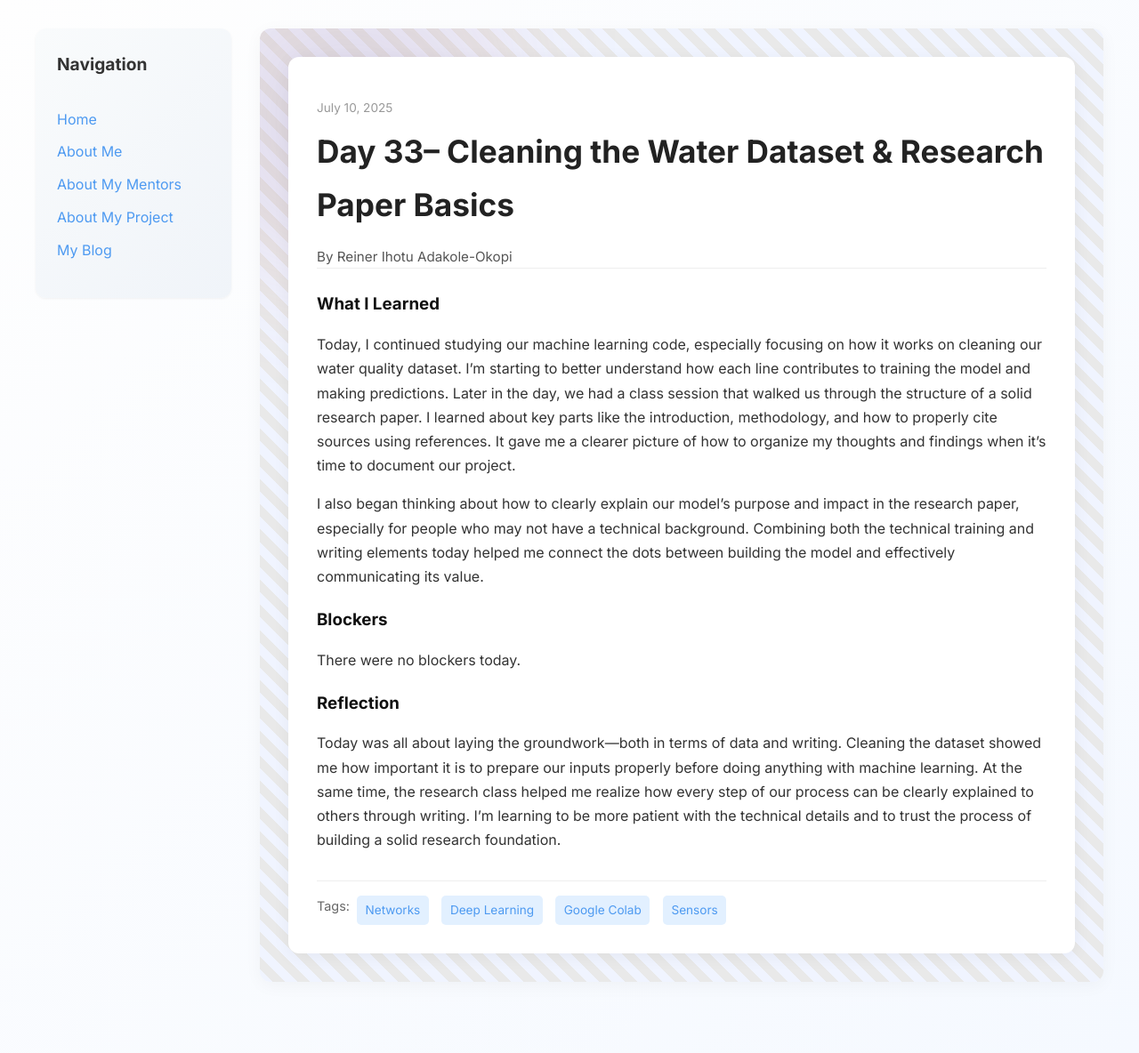
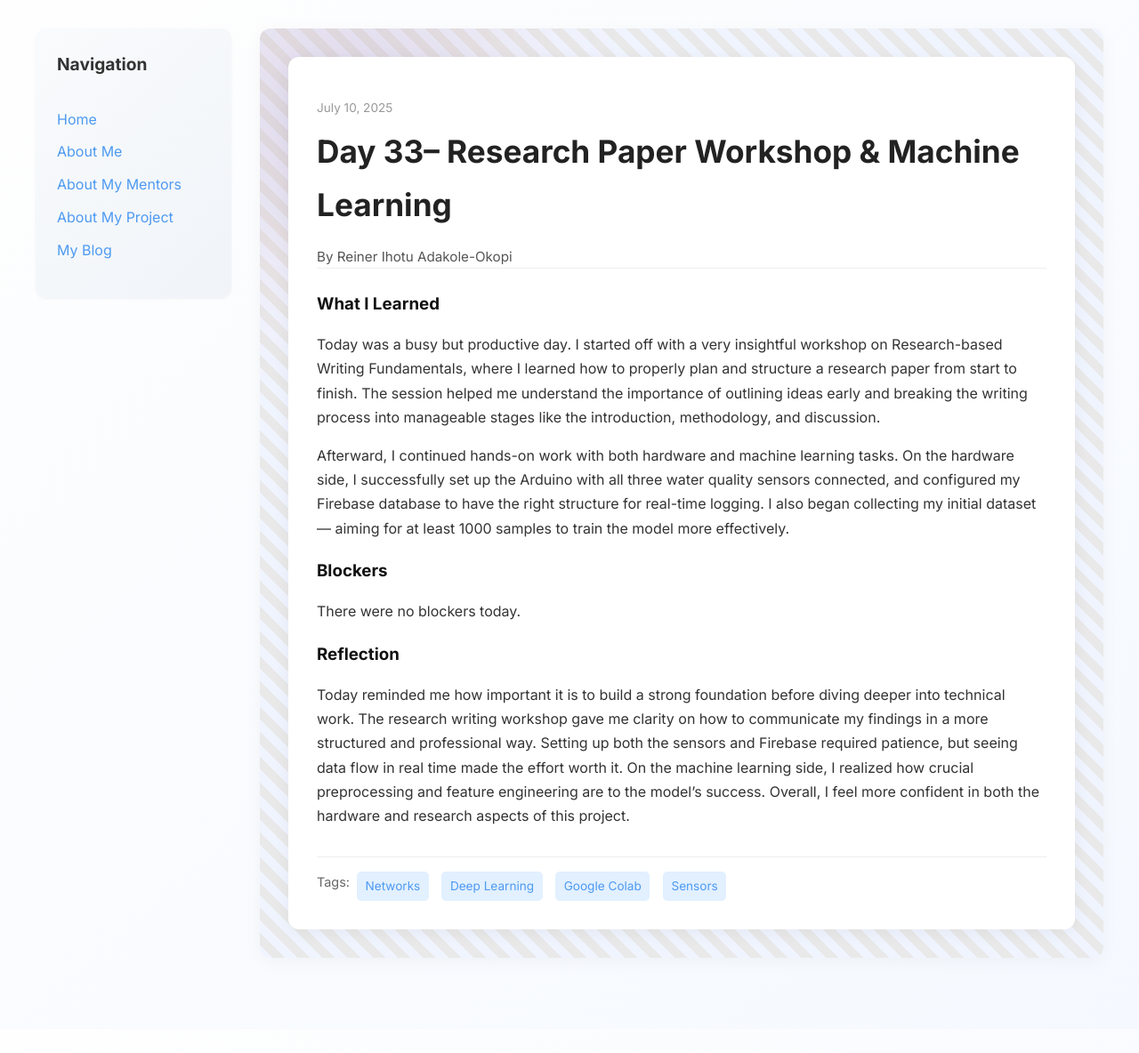
Before and after one commit to Reiner343/Reiner343.github.io, a Jekyll site: the page built from _posts/2025-07-10-day-33.md, in a window 1280 px wide. Shown: the whole page at 89% size. Built offline with Jekyll 4.4.1, drawn with Linux system fonts in a browser that asks for light colours; after the commit the page ends 1157 px from its top, so only the background shows below that.

Commit message:
Update 2025-07-10-day-33.md

```diff
--- a/_posts/2025-07-10-day-33.md
+++ b/_posts/2025-07-10-day-33.md
@@ -1,19 +1,19 @@
 ---
 layout: post
-title: "Day 33– Cleaning the Water Dataset & Research Paper Basics"
+title: "Day 33– Research Paper Workshop & Machine Learning"
 date: 2025-07-10
 author: Reiner Ihotu Adakole-Okopi
 permalink: /day33.html
 tags: ["Networks", "Deep Learning", "Google Colab", "Sensors"]
 
 what_i_learned: |
-  Today, I continued studying our machine learning code, especially focusing on how it works on cleaning our water quality dataset. I'm starting to better understand how each line contributes to training the model and making predictions. Later in the day, we had a class session that walked us through the structure of a solid research paper. I learned about key parts like the introduction, methodology, and how to properly cite sources using references. It gave me a clearer picture of how to organize my thoughts and findings when it’s time to document our project.
+  Today was a busy but productive day. I started off with a very insightful workshop on Research-based Writing Fundamentals, where I learned how to properly plan and structure a research paper from start to finish. The session helped me understand the importance of outlining ideas early and breaking the writing process into manageable stages like the introduction, methodology, and discussion.
 
-  I also began thinking about how to clearly explain our model's purpose and impact in the research paper, especially for people who may not have a technical background. Combining both the technical training and writing elements today helped me connect the dots between building the model and effectively communicating its value.
+  Afterward, I continued hands-on work with both hardware and machine learning tasks. On the hardware side, I successfully set up the Arduino with all three water quality sensors connected, and configured my Firebase database to have the right structure for real-time logging. I also began collecting my initial dataset — aiming for at least 1000 samples to train the model more effectively.
 
 blockers: |
   There were no blockers today.
 
 reflection: |
-  Today was all about laying the groundwork—both in terms of data and writing. Cleaning the dataset showed me how important it is to prepare our inputs properly before doing anything with machine learning. At the same time, the research class helped me realize how every step of our process can be clearly explained to others through writing. I’m learning to be more patient with the technical details and to trust the process of building a solid research foundation.
+  Today reminded me how important it is to build a strong foundation before diving deeper into technical work. The research writing workshop gave me clarity on how to communicate my findings in a more structured and professional way. Setting up both the sensors and Firebase required patience, but seeing data flow in real time made the effort worth it. On the machine learning side, I realized how crucial preprocessing and feature engineering are to the model’s success. Overall, I feel more confident in both the hardware and research aspects of this project.
 ---
```
